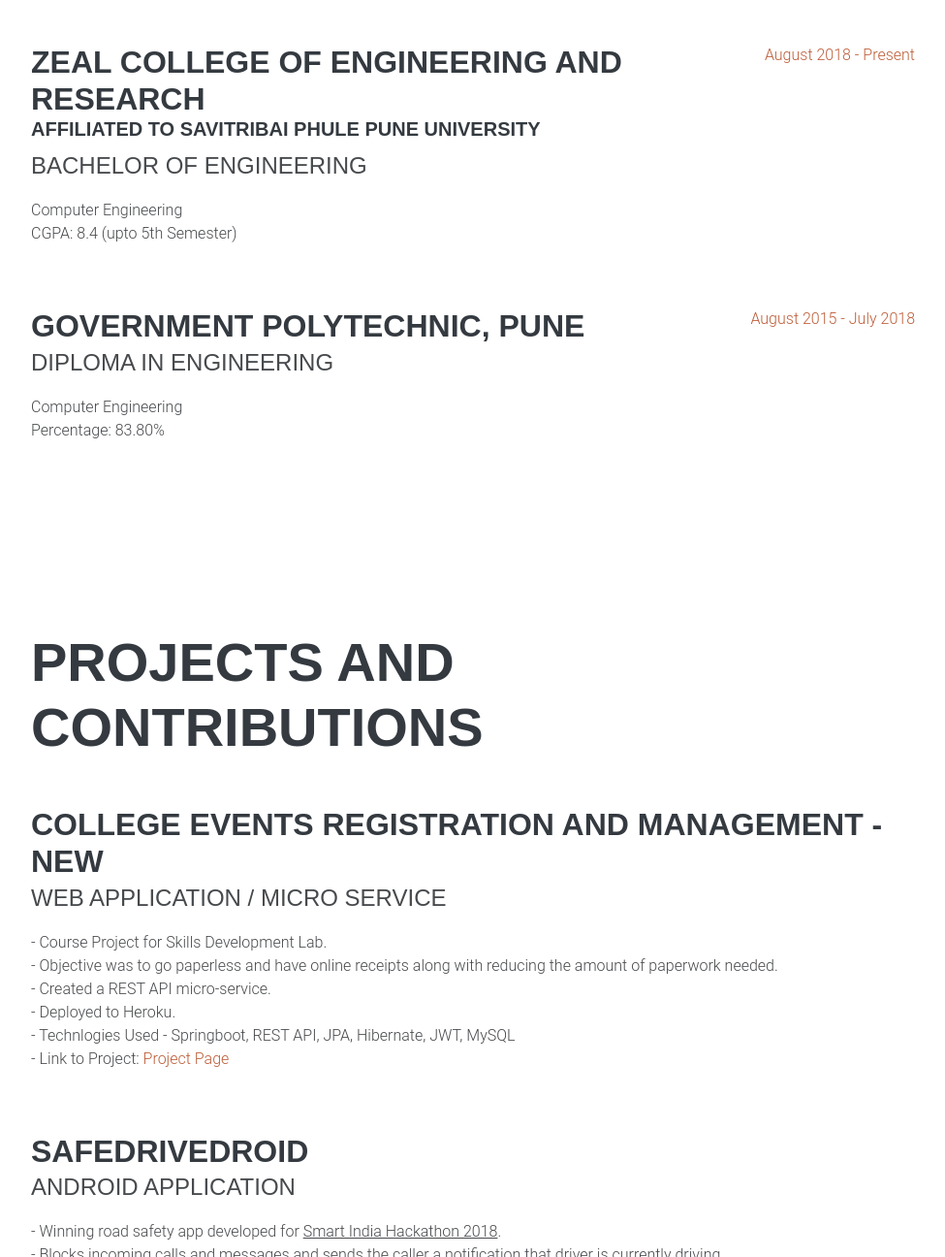
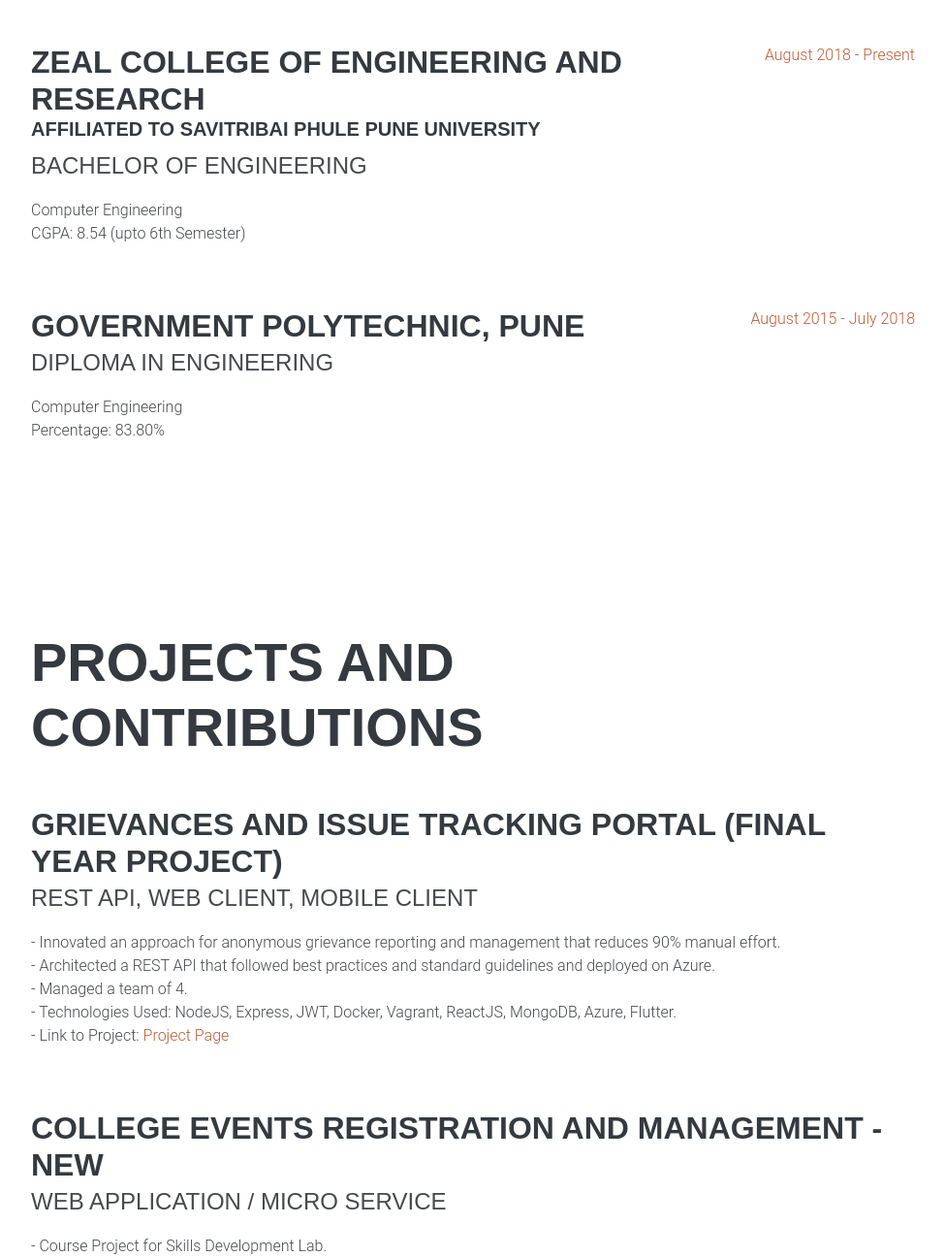
Before and after one commit to drigio/drigio.github.io, a plain HTML site: page index.html in a window 1280 px wide. Shown: the part 2379-3675 px from the top of the page at 97% size, without its empty margins (288-1263 px from the left). Drawn offline with Linux system fonts and the light colour scheme; a web font is replaced by a local one.

Commit message:
Periodic Updations

```diff
--- a/index.html
+++ b/index.html
@@ -205,7 +205,7 @@
             <h5> Affiliated to Savitribai Phule Pune University</h2>
               <div class="subheading mb-3">Bachelor of Engineering</div>
               <div>Computer Engineering</div>
-              <p>CGPA: 8.4 (upto 5th Semester)</p>
+              <p>CGPA: 8.54 (upto 6th Semester)</p>
           </div>
           <div class="resume-date text-md-right">
             <span class="text-primary">August 2018 - Present</span>
@@ -230,6 +230,20 @@
     <section class="resume-section p-3 p-lg-5 d-flex justify-content-center" id="projects">
       <div class="w-100">
         <h2 class="mb-5">Projects and Contributions</h2>
+
+        <div class="resume-item d-flex flex-column flex-md-row justify-content-between mb-5">
+          <div class="resume-content">
+            <h3 class="mb-0">Grievances and Issue Tracking Portal (Final Year Project)</h3>
+            <div class="subheading mb-3">REST API, Web Client, Mobile Client</div>
+            <p>
+              - Innovated an approach for anonymous grievance reporting and management that reduces 90% manual effort.<br />
+              - Architected a REST API that followed best practices and standard guidelines and deployed on Azure.<br />
+              - Managed a team of 4. <br />
+              - Technologies Used: NodeJS, Express, JWT, Docker, Vagrant, ReactJS, MongoDB, Azure, Flutter.<br />
+              - Link to Project: <a href="https://github.com/Zeal-Student-Developers">Project Page </a>
+            </p>
+          </div>
+        </div>
 
         <div class="resume-item d-flex flex-column flex-md-row justify-content-between mb-5">
           <div class="resume-content">
```
Also changed, not shown: 1 other file.
